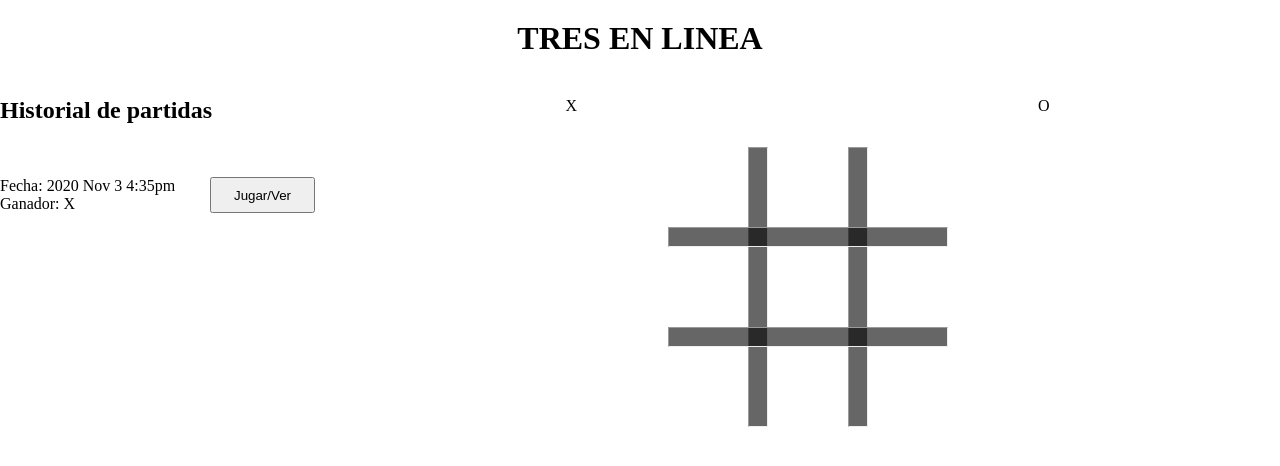
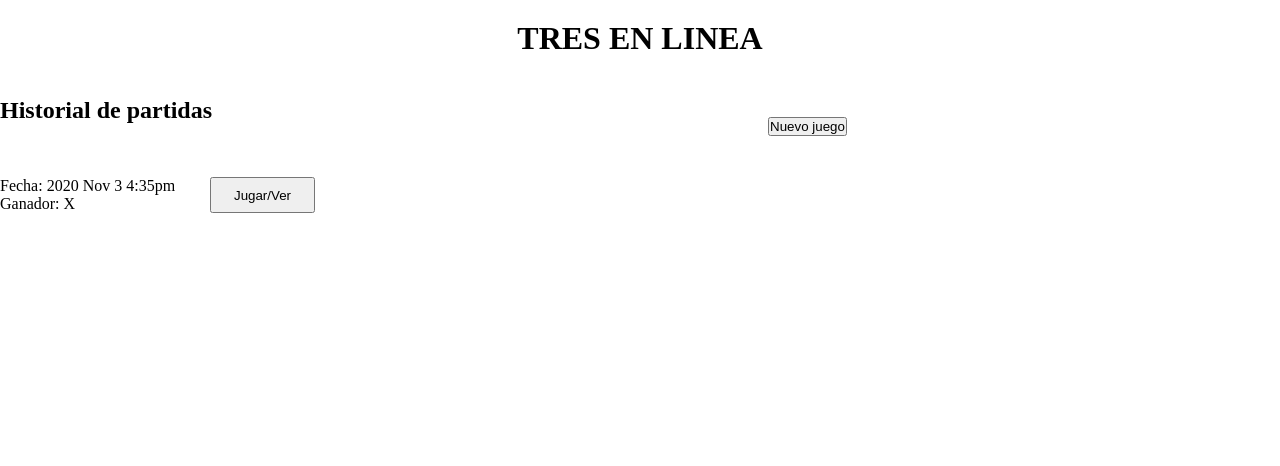
Before and after one commit to daniel-uruena/three-in-line, an Angular app in the folder TIL-frontend/: page / in a window 1280 px wide. Shown: the top 466 px of the page. Built offline with nearby package versions, Linux system fonts and the light colour scheme.

Commit message:
Se agrega botón para juego nuevo

```diff
--- a/TIL-frontend/src/app/components/board-game/board-game.component.html
+++ b/TIL-frontend/src/app/components/board-game/board-game.component.html
@@ -1,4 +1,8 @@
 <div class="board-game-container">
+  <div class="new-game">
+    <button (click)="newGame()">Nuevo juego</button>
+  </div>
+  <div *ngIf="game">
     <div class="players">
       <span>X</span>
       <span>O</span>
@@ -21,3 +25,4 @@
       </div>
     </div>
   </div>
+</div>
--- a/TIL-frontend/src/app/components/board-game/board-game.component.scss
+++ b/TIL-frontend/src/app/components/board-game/board-game.component.scss
@@ -1,7 +1,12 @@
 .board-game-container {
-  display: grid;
-  grid-template-rows: min-content min-content;
-  gap: 20px;
+
+  .new-game {
+    width: 100%;
+    padding: 20px 0;
+    display: grid;
+    justify-content: center;
+    align-content: center;
+  }
 
   .players {
     display: grid;
--- a/TIL-frontend/src/app/components/board-game/board-game.component.ts
+++ b/TIL-frontend/src/app/components/board-game/board-game.component.ts
@@ -7,9 +7,14 @@ import { Component, OnInit } from '@angular/core';
 })
 export class BoardGameComponent implements OnInit {
 
+  game;
+
   constructor() { }
 
   ngOnInit(): void {
   }
 
+  newGame() {
+    this.game = true;
+  }
 }
```
Lines whose indentation alone changed are shown as unchanged.
